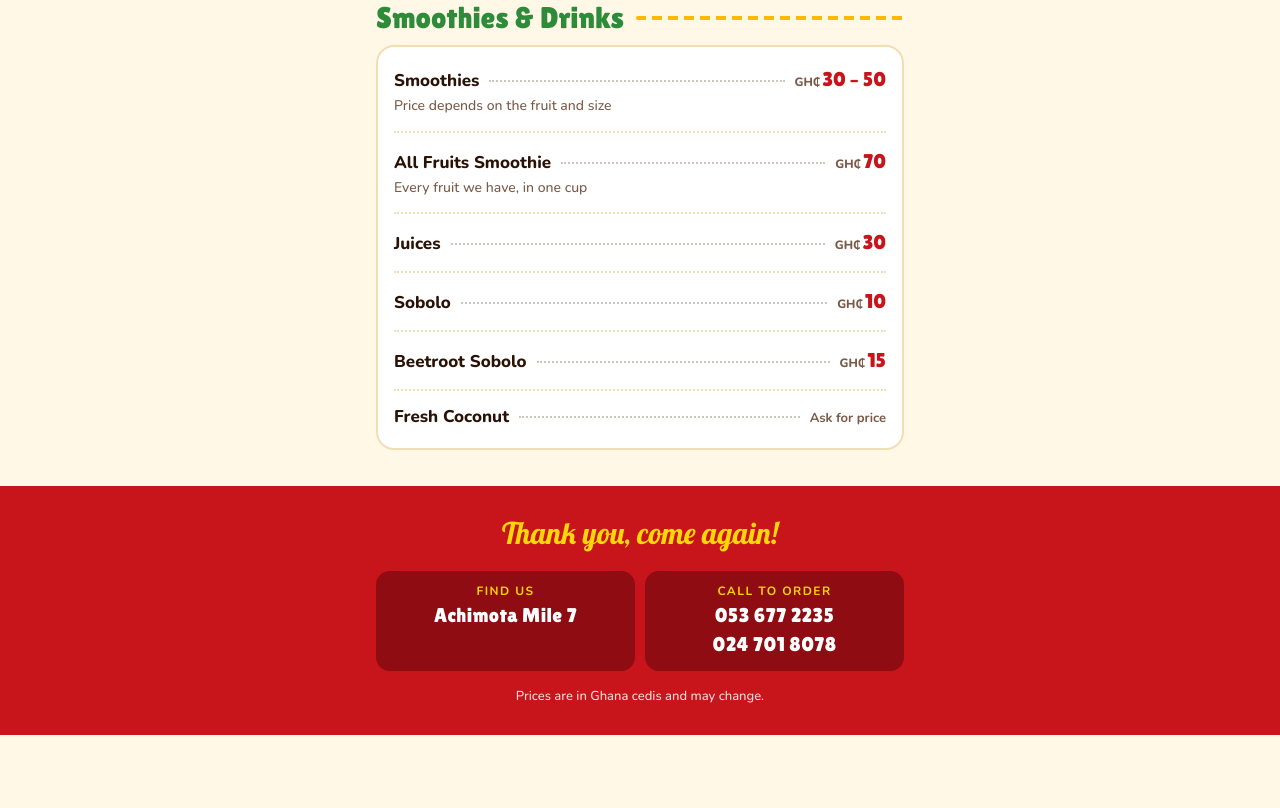
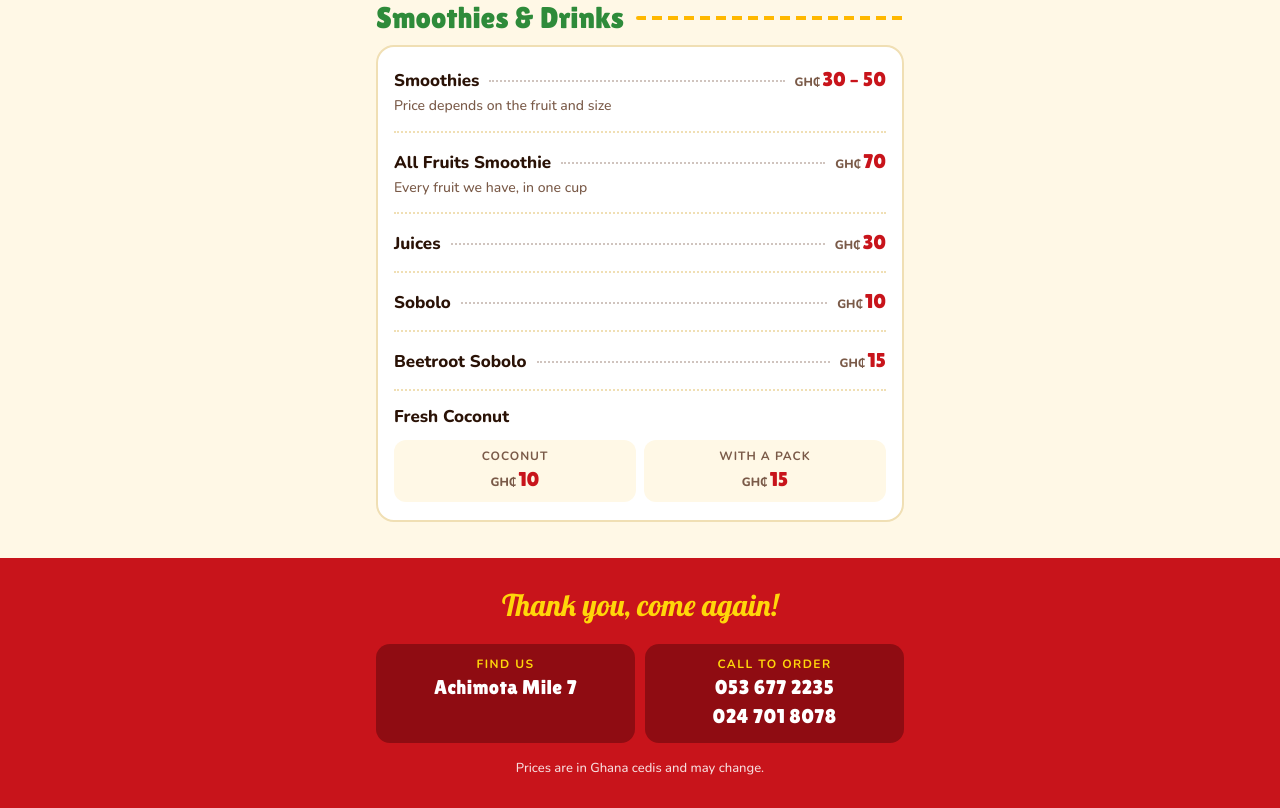
Before and after one commit to fabianantwi1013-ship-it/come-again-kitchen-menu, a plain HTML site: page index.html in a window 1280 px wide. Shown: the part 1305-2113 px from the top of the page. Before the commit the page ends 2040 px from the top, so only its background shows below. Drawn offline with nearby package versions, Linux system fonts and the light colour scheme.

Commit message:
Set coconut price: GH₵10, GH₵15 with a pack

```diff
--- a/index.html
+++ b/index.html
@@ -270,7 +270,11 @@ footer h3 { margin: 0; font-family: var(--script); font-weight: 400; font-size:
           <div class="row"><span class="name">Beetroot Sobolo</span><span class="dots"></span><span class="price"><small>GH₵</small>15</span></div>
         </li>
         <li class="item">
-          <div class="row"><span class="name">Fresh Coconut</span><span class="dots"></span><span class="price ask">Ask for price</span></div>
+          <div class="row"><span class="name">Fresh Coconut</span></div>
+          <div class="sizes">
+            <div class="size"><b>Coconut</b><span><small>GH₵</small>10</span></div>
+            <div class="size"><b>With a pack</b><span><small>GH₵</small>15</span></div>
+          </div>
         </li>
       </ul>
     </section>
```
